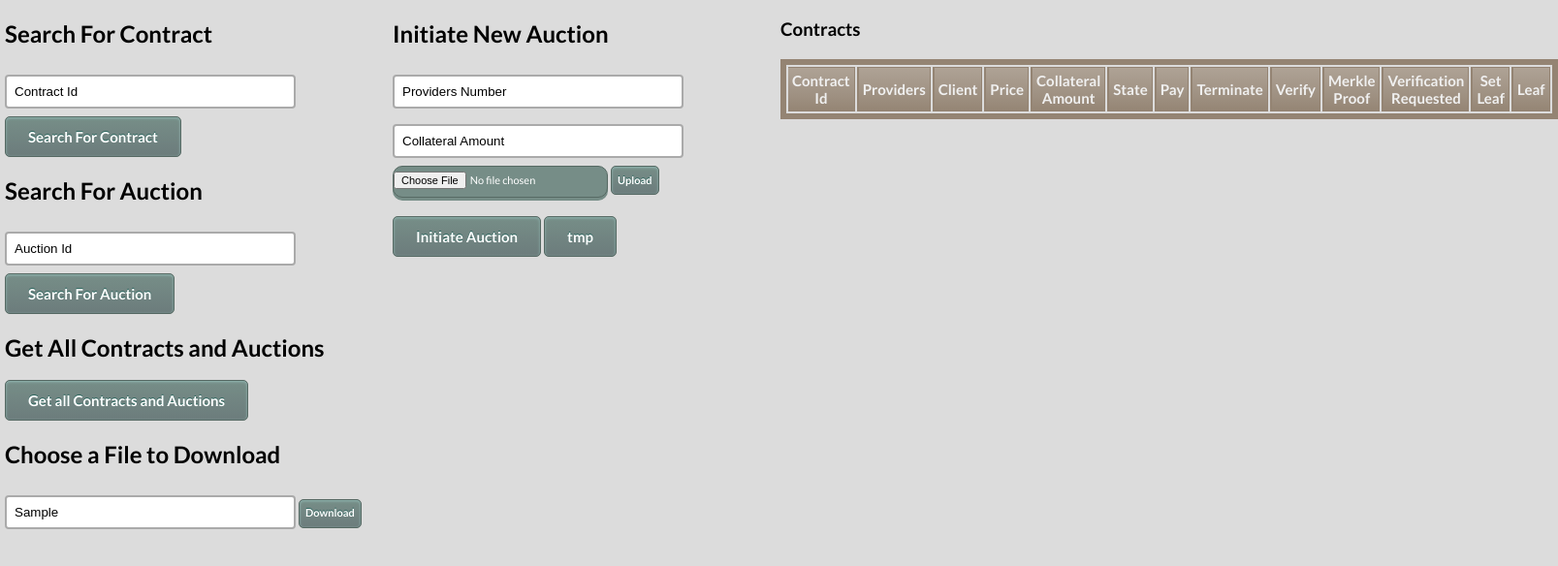
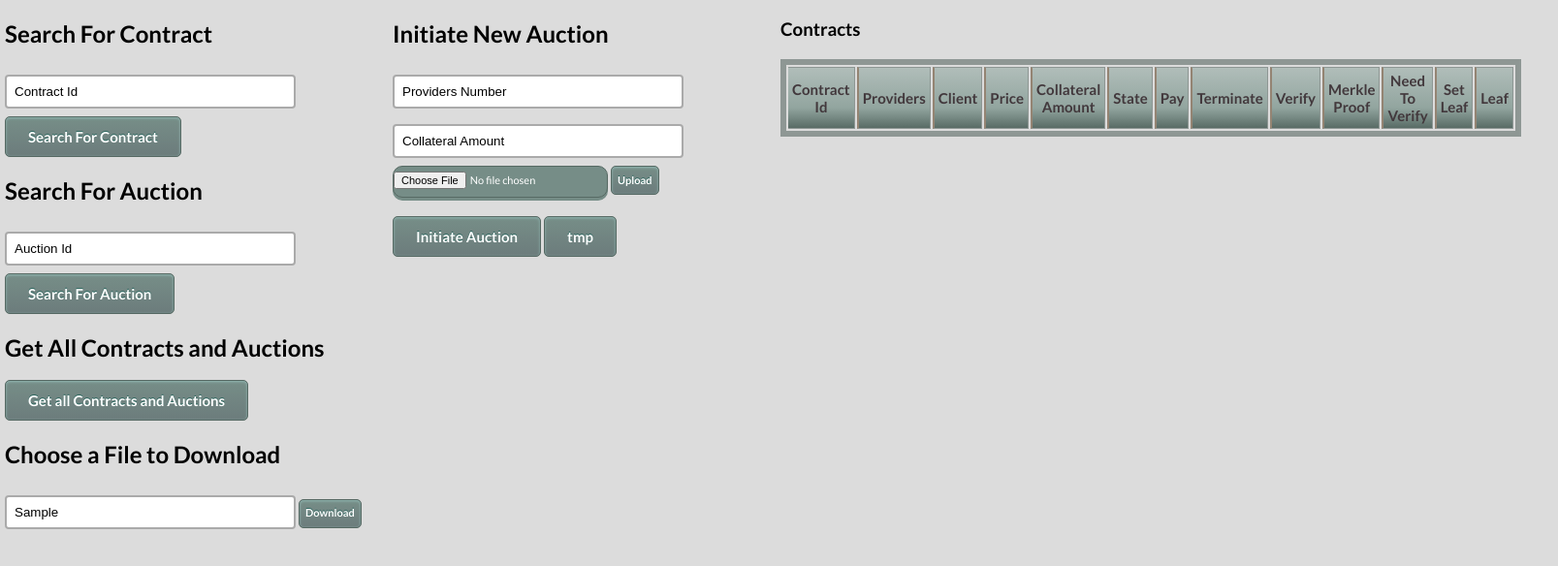
Before and after one commit to canagno123/thesis, a website: page truffle/ui/index.html in a window 1280 px wide. Both pictures are taken after typing "Sample" into the empty fields and a click on the button "Search For Contract". Shown: the whole page at 97% size, 1607 px wide, since content can reach past the window. Drawn offline with nearby package versions, Linux system fonts and the light colour scheme; files whose address does not match are found by name.

Commit message:
Styling changes.

```diff
--- a/truffle/ui/index.html
+++ b/truffle/ui/index.html
@@ -71,7 +71,7 @@
                 <th>Terminate</th>
                 <th>Verify</th>
                 <th>Merkle Proof</th>
-                <th>Verification Requested</th>
+                <th>Need To Verify</th>
                 <th>Set Leaf</th>
                 <th>Leaf</th>
                 </tr>
--- a/truffle/ui/main.css
+++ b/truffle/ui/main.css
@@ -81,29 +81,29 @@ input[type=text]:focus{
 
 
 table.cinereousTable {
-    border: 6px solid #948473;
+    border: 6px solid #8e9794;
     background-color: #DCDCDC;
     width: 100%;
     text-align: left;
   }
   table.cinereousTable td, table.cinereousTable th {
-    border: 1px solid #948473;
+    border: 1px solid #8e9794;
     padding: 4px 4px;
   }
   table.cinereousTable tbody td {
     font-size: 11px;
   }
   table.cinereousTable thead {
-    background: #948473;
-    background: -moz-linear-gradient(top, #afa396 0%, #9e9081 66%, #948473 100%);
-    background: -webkit-linear-gradient(top, #afa396 0%, #9e9081 66%, #948473 100%);
-    background: linear-gradient(to bottom, #afa396 0%, #9e9081 66%, #948473 100%);
+    background: #566963;
+    background: -moz-linear-gradient(top, #b1beba 0%, #92a59f 66%, #566963 100%);
+    background: -webkit-linear-gradient(top, #b1beba 0%, #92a59f 66%, #566963 100%);
+    background: linear-gradient(to bottom, #b1beba 0%, #92a59f 66%, #566963 100%);
   }
   table.cinereousTable thead th {
     font-size: 15px;
     font-weight: bold;
     font-family: 'Lato', sans-serif;
-    color: #F0F0F0;
+    color: #42383c;
     text-align: center;
     border-left: 2px solid #948473;
   }
```
